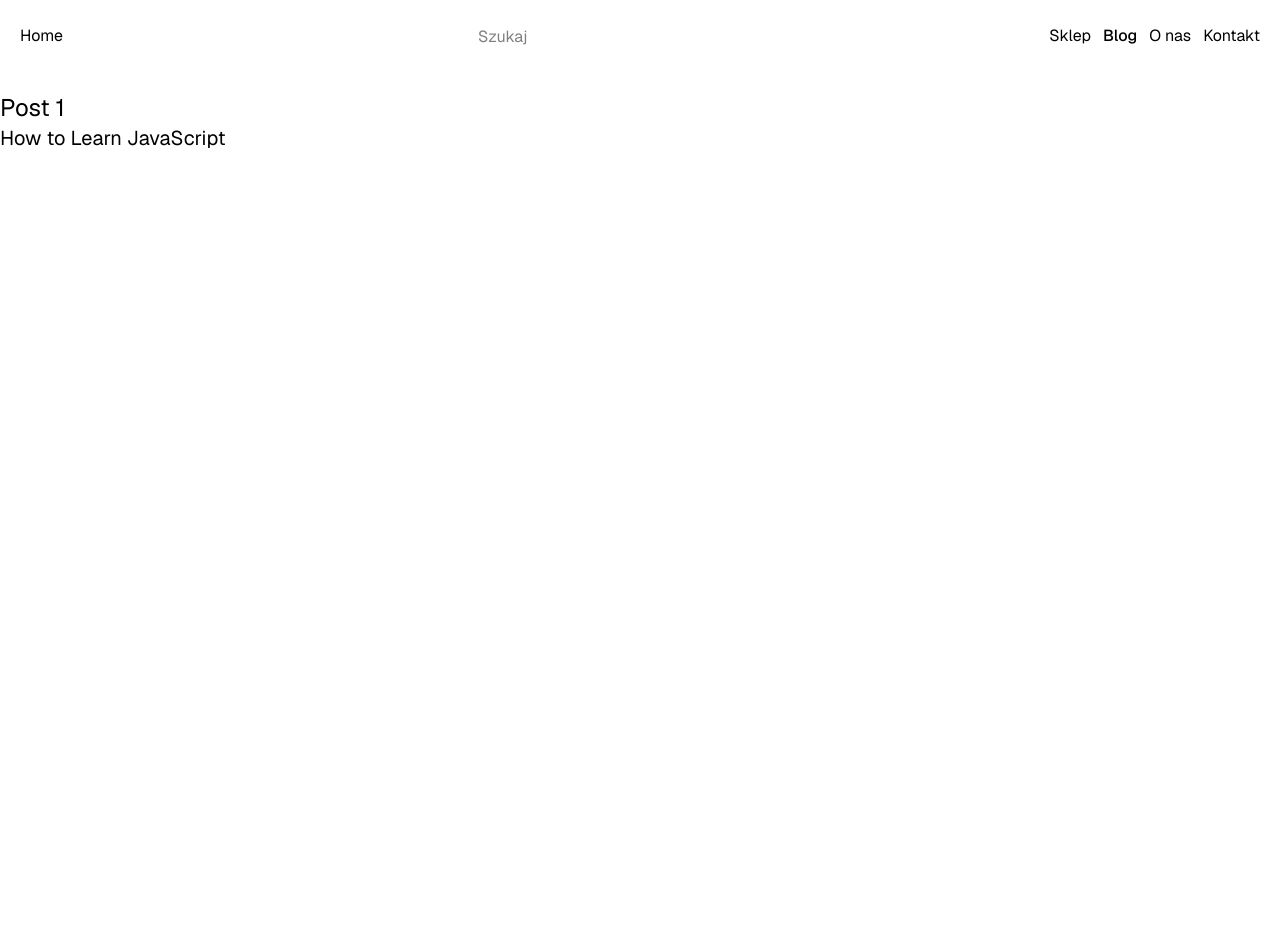
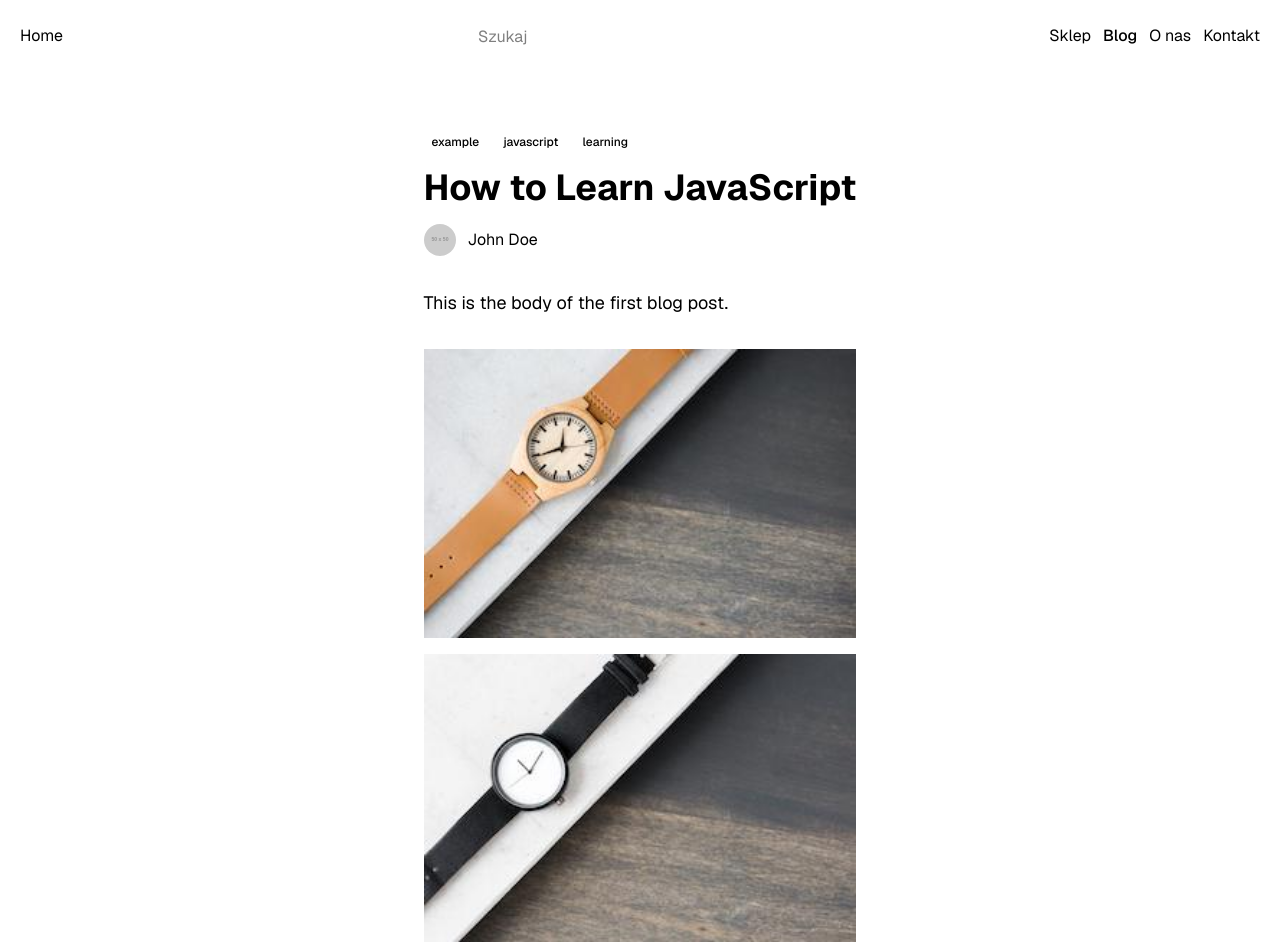
Before and after one commit to ev45ive/sages-nextjs-open-1126, a Next.js app: page /blog/1 in a window 1280 px wide. Shown: the top 952 px of the page. Before the commit the page ends 800 px from the top, so only its background shows below. Built offline with nearby package versions, Linux system fonts and the light colour scheme.

Commit message:
Skeleton - WebVitals - CLS

```diff
--- a/public/postsdata.json
+++ b/public/postsdata.json
@@ -9,8 +9,8 @@
         },
         "body": "This is the body of the first blog post.",
         "images": [
-            "https://placehold.co/600x300?text=1a",
-            "https://placehold.co/600x300?text=1b"
+            "/demo/images/product/bamboo-watch.jpg",
+            "/demo/images/product/black-watch.jpg"
         ],
         "comments": [
             {
@@ -38,8 +38,8 @@
         },
         "body": "This is the body of the second blog post.",
         "images": [
-            "https://placehold.co/600x300?text=2a",
-            "https://placehold.co/600x300?text=2b"
+            "/demo/images/product/blue-band.jpg",
+            "/demo/images/product/blue-t-shirt.jpg"
         ],
         "comments": [
             {
@@ -67,8 +67,8 @@
         },
         "body": "This is the body of the third blog post.",
         "images": [
-            "https://placehold.co/600x300?text=3a",
-            "https://placehold.co/600x300?text=3b"
+            "/demo/images/product/bracelet.jpg",
+            "/demo/images/product/brown-purse.jpg"
         ],
         "comments": [
             {
@@ -97,8 +97,8 @@
         },
         "body": "This is the body of the fourth blog post.",
         "images": [
-            "https://placehold.co/600x300?text=4a",
-            "https://placehold.co/600x300?text=4b"
+            "/demo/images/product/headphones.jpg",
+            "/demo/images/product/sneakers.jpg"
         ],
         "comments": [
             {
@@ -126,8 +126,8 @@
         },
         "body": "This is the body of the fifth blog post.",
         "images": [
-            "https://placehold.co/600x300?text=5a",
-            "https://placehold.co/600x300?text=5b"
+            "/demo/images/product/yoga-mat.jpg",
+            "/demo/images/product/shoes.jpg"
         ],
         "comments": [
             {
--- a/src/app/(marketing)/blog/[postId]/loading.tsx
+++ b/src/app/(marketing)/blog/[postId]/loading.tsx
@@ -1,9 +1,44 @@
-// loading.tsx = automatyczny Suspense dla całej sekcji (marketing)
+import { Skeleton } from "@/components/ui/skeleton";
+import { Card, CardHeader } from "@/components/ui/card";
+
+// Mirrors the layout of page.tsx so the content doesn't shift when it loads
 export default function Loading() {
-  // return .grid.justify-center.items-center.min-h-svh>h1.text-4xl{Loading...}
   return (
-    <div className="grid justify-center items-center min-h-full my-10">
-      <h1 className="text-4xl">Post Loading...</h1>
-    </div>
+    <article className="mx-auto grid max-w-3xl gap-8 py-10">
+      <header className="grid gap-4">
+        <div className="flex gap-2">
+          <Skeleton className="h-5 w-16 rounded-full" />
+          <Skeleton className="h-5 w-20 rounded-full" />
+        </div>
+        <Skeleton className="h-10 w-3/4" />
+        <div className="flex items-center gap-3">
+          <Skeleton className="size-8 rounded-full" />
+          <Skeleton className="h-4 w-32" />
+        </div>
+      </header>
+
+      <div className="grid gap-2">
+        <Skeleton className="h-4 w-full" />
+        <Skeleton className="h-4 w-full" />
+        <Skeleton className="h-4 w-2/3" />
+      </div>
+
+      <div className="grid gap-4 sm:grid-cols-2">
+        <Skeleton className="aspect-2/1 w-full rounded-xl" />
+        <Skeleton className="aspect-2/1 w-full rounded-xl" />
+      </div>
+
+      <section className="grid gap-4">
+        <Skeleton className="h-8 w-48" />
+        {Array.from({ length: 2 }, (_, index) => (
+          <Card key={index} size="sm">
+            <CardHeader>
+              <Skeleton className="h-4 w-24" />
+              <Skeleton className="h-4 w-full" />
+            </CardHeader>
+          </Card>
+        ))}
+      </section>
+    </article>
   );
 }
--- a/src/app/(marketing)/blog/[postId]/page.tsx
+++ b/src/app/(marketing)/blog/[postId]/page.tsx
@@ -1,10 +1,18 @@
 import { notFound, redirect } from "next/navigation";
+import Image from "next/image";
 import { mockBlogPosts } from "../mockBlogPosts";
 import { delay } from "@/lib/delay";
-import Link from "next/link";
 
 import postdata from "../../../../../public/postsdata.json";
 import { BlogPost } from "@/services/model";
+import { Avatar, AvatarFallback, AvatarImage } from "@/components/ui/avatar";
+import { Badge } from "@/components/ui/badge";
+import {
+  Card,
+  CardDescription,
+  CardHeader,
+  CardTitle,
+} from "@/components/ui/card";
 
 // export const instant = false;
 
@@ -39,14 +47,55 @@ export default async function PostPage(props: PageProps<"/blog/[postId]">) {
   //   throw new Error("Too many requests" + Math.random());
 
   return (
-    <div>
-      <h3 className="text-2xl">Post {postId}</h3>
+    <article className="mx-auto grid max-w-3xl gap-8 py-10">
+      <header className="grid gap-4">
+        <div className="flex flex-wrap gap-2">
+          {post.tags.map((tag) => (
+            <Badge key={tag} variant="secondary">
+              {tag}
+            </Badge>
+          ))}
+        </div>
+        <h1 className="font-heading text-4xl font-bold">{post.title}</h1>
+        <div className="flex items-center gap-3">
+          <Avatar>
+            <AvatarImage src={post.author.avatar} alt={post.author.name} />
+            <AvatarFallback>{post.author.name.charAt(0)}</AvatarFallback>
+          </Avatar>
+          <span className="text-muted-foreground">{post.author.name}</span>
+        </div>
+      </header>
 
-      <div className="grid gap-2" key={post.id}>
-        <h3 className="text-xl">
-          <Link href={`/blog/${post.id}/`}>{post.title}</Link>
-        </h3>
-      </div>
-    </div>
+      <p className="text-lg leading-relaxed">{post.body}</p>
+
+      {post.images.length > 0 && (
+        <div className="grid gap-4 sm:grid-cols-2">
+          {post.images.map((src, index) => (
+            <Image
+              key={src}
+              src={src}
+              alt={`${post.title} - image ${index + 1}`}
+              width={600}
+              height={300}
+              className="w-full rounded-xl object-cover"
+            />
+          ))}
+        </div>
+      )}
+
+      <section className="grid gap-4">
+        <h2 className="text-2xl font-semibold">
+          Comments ({post.comments.length})
+        </h2>
+        {post.comments.map((c, index) => (
+          <Card key={index} size="sm">
+            <CardHeader>
+              <CardTitle>{c.user}</CardTitle>
+              <CardDescription>{c.comment}</CardDescription>
+            </CardHeader>
+          </Card>
+        ))}
+      </section>
+    </article>
   );
 }
--- /dev/null
+++ b/src/components/ui/skeleton.tsx
@@ -0,0 +1,13 @@
+import { cn } from "cn"
+
+function Skeleton({ className, ...props }: React.ComponentProps<"div">) {
+  return (
+    <div
+      data-slot="skeleton"
+      className={cn("animate-pulse rounded-md bg-muted", className)}
+      {...props}
+    />
+  )
+}
+
+export { Skeleton }
```
Also changed, not shown: 1 other file (tests, documents, lock files or other folders).
